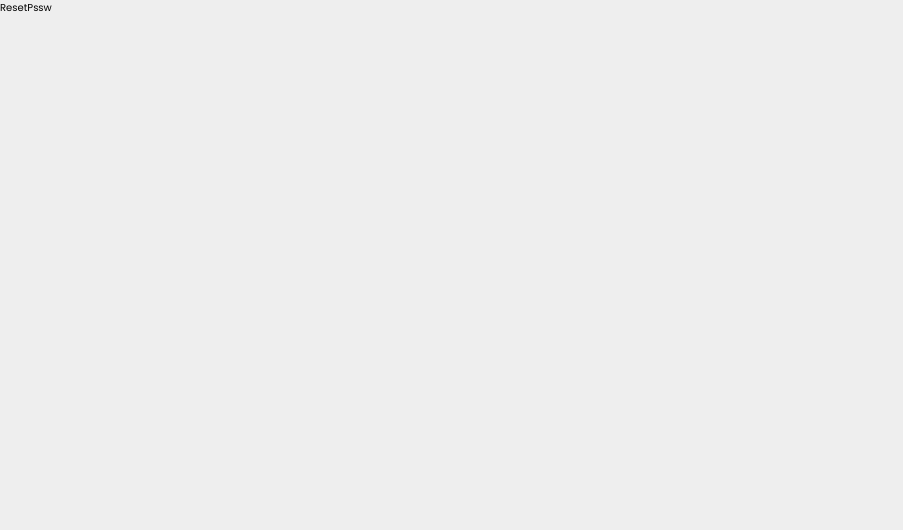
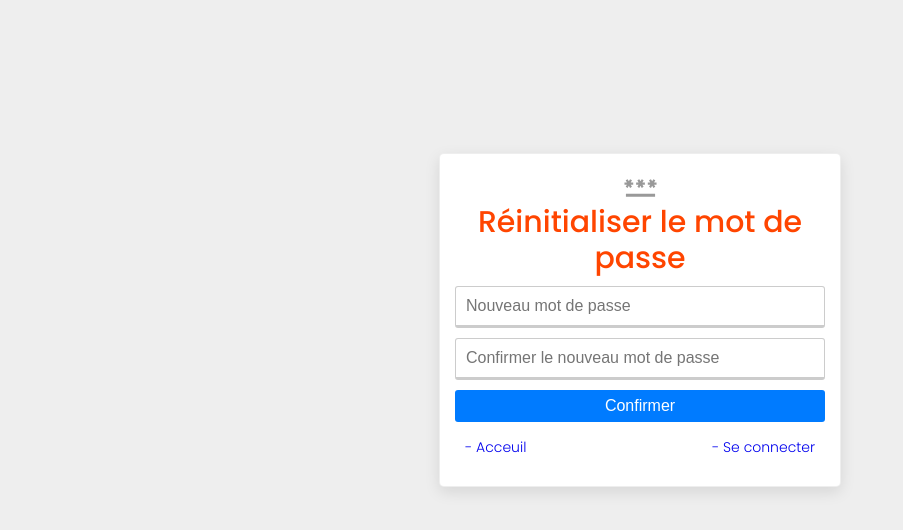
Before and after one commit to marouaneYATIME/StockPulse-frontend, a React (Create React App) app: page /resetpassword/1 in a window 1280 px wide. Shown: the top 530 px of the page, without its empty margins (0-903 px from the left). Built offline with nearby package versions, Linux system fonts and the light colour scheme.

Commit message:
Reset password page JSX

```diff
--- a/src/pages/auth/ForgotPssw.js
+++ b/src/pages/auth/ForgotPssw.js
@@ -2,15 +2,42 @@
  * author : YATIME Marouane
  * app : PFE - TaskPulse software
  * Folder: frontend
- * file:  ResetPssw.css
+ * file:  ForgotPssw.css
  */
 
-import React from 'react'
+import React from 'react';
+import styles from"./auth.module.scss";
+import {AiOutlineMail} from "react-icons/ai";
+import Card from '../../components/card/Card';
+import { Link } from 'react-router-dom';
 
 const ForgotPssw = () => {
   return (
-    <div>ForgotPssw</div>
+    <div className={`container ${styles.auth}`}>
+      <Card>
+        <div className={styles.form}>
+          <div className='--flex-center'>
+            <AiOutlineMail size={35} color="#999" />
+          </div>
+          <h2>Mot de passe oublié</h2>
+
+          <form>
+            <input type="email" placeholder='email' required name='email'/>
+            <button type='submit' className='--btn --btn-primary --btn-block'>Envoyer</button>
+            <div className={styles.links}>
+              <p>
+                <Link to="/">- Acceuil</Link>
+              </p>
+              <p>
+                <Link to="/Login">- Se connecter</Link>
+              </p>
+          </div>
+          </form>
+
+        </div>
+      </Card>
+    </div>
   )
-}
+};
 
-export default ForgotPssw
+export default ForgotPssw;
--- a/src/pages/auth/Login.js
+++ b/src/pages/auth/Login.js
@@ -31,7 +31,7 @@
           <span className={styles.register}>
             <Link to="/">Acceuil</Link>
             <p> &nbsp; J'ai pas de compte ? &nbsp;</p>
-            <Link to="/register">Register</Link>
+            <Link to="/register">S'enregistrer</Link>
           </span>
         </div>
       </Card>
--- a/src/pages/auth/Register.js
+++ b/src/pages/auth/Register.js
@@ -29,10 +29,10 @@
           <h2>S'inscrire</h2>
 
           <form>
-            <input type="text" placeholder='nom' required name='name'/>
-            <input type="email" placeholder='adresse mail' required name='email'/>
-            <input type="password" placeholder='mot de passe' required name='password'/>
-            <input type="password" placeholder='confirmer le mot de passe' required name='password'/>
+            <input type="text" placeholder='Nom' required name='name'/>
+            <input type="email" placeholder='Adresse mail' required name='email'/>
+            <input type="password" placeholder='Mot de passe' required name='password'/>
+            <input type="password" placeholder='Confirmer le mot de passe' required name='password'/>
             <button type='submit' className='--btn --btn-primary --btn-block'>S'inscrire</button>
           </form>
 
@@ -41,7 +41,7 @@
 
             <p> &nbsp; J'ai déja un compte ? &nbsp;</p>
 
-            <Link to="/register">Se connecter</Link>
+            <Link to="/Login">Se connecter</Link>
           </span>
         </div>
       </Card>
--- a/src/pages/auth/ResetPssw.js
+++ b/src/pages/auth/ResetPssw.js
@@ -5,12 +5,40 @@
  * file:  ResetPssw.css
  */
 
-import React from 'react'
+import React from 'react';
+import styles from"./auth.module.scss";
+import {MdPassword} from "react-icons/md";
+import Card from '../../components/card/Card';
+import { Link } from 'react-router-dom';
 
 const ResetPssw = () => {
   return (
-    <div>ResetPssw</div>
+    <div className={`container ${styles.auth}`}>
+      <Card>
+        <div className={styles.form}>
+          <div className='--flex-center'>
+            <MdPassword size={35} color="#999" />
+          </div>
+          <h2>Réinitialiser le mot de passe</h2>
+
+          <form>
+          <input type="password" placeholder='Nouveau mot de passe' required name='password'/>
+            <input type="password" placeholder='Confirmer le nouveau mot de passe' required name='password'/>
+            <button type='submit' className='--btn --btn-primary --btn-block'>Confirmer</button>
+            <div className={styles.links}>
+              <p>
+                <Link to="/">- Acceuil</Link>
+              </p>
+              <p>
+                <Link to="/Login">- Se connecter</Link>
+              </p>
+          </div>
+          </form>
+
+        </div>
+      </Card>
+    </div>
   )
-}
+};
 
-export default ResetPssw
+export default ResetPssw;
--- a/src/pages/auth/auth.module.scss
+++ b/src/pages/auth/auth.module.scss
@@ -16,7 +16,7 @@
   }
 
   .form {
-    width: 35rem;
+    width: 40rem;
     padding: 1.5rem;
     animation: slide-up 0.5s ease;
     background-color: #fff;
```
